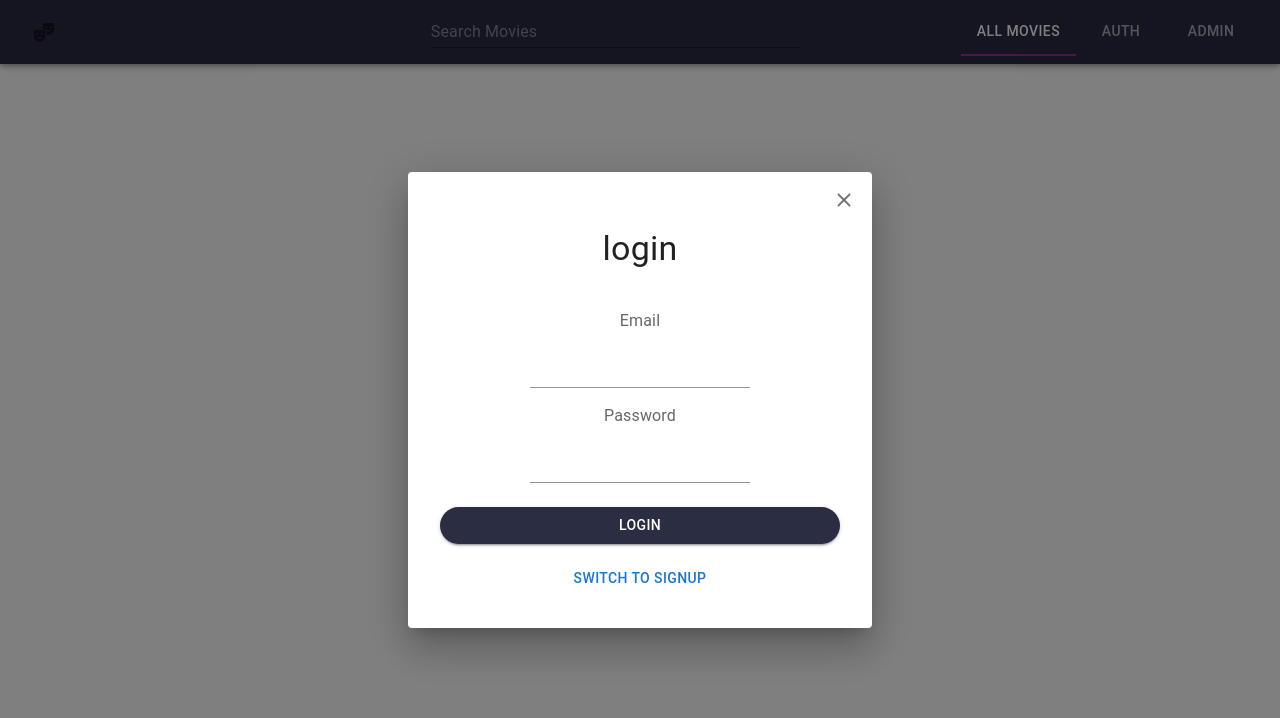
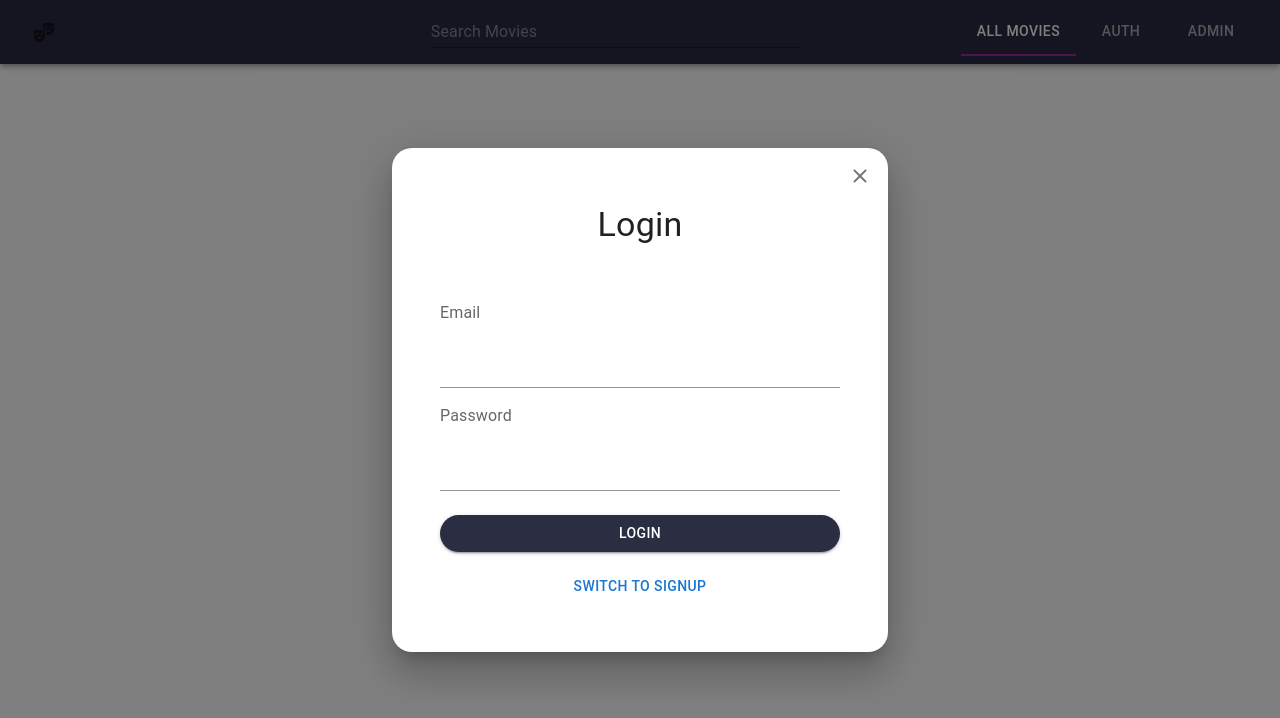
Before and after one commit to prrernaa/movie-booking-application, a React (Create React App) app in the folder movie/: page /auth in a window 1280 px wide. Shown: the top 718 px of the page. Built offline with nearby package versions, Linux system fonts and the light colour scheme; no server answers.

Commit message:
moviedata app insex change

```diff
--- a/movie/src/App.js
+++ b/movie/src/App.js
@@ -1,54 +1,50 @@
-import { useEffect } from "react";
-import { useDispatch, useSelector } from "react-redux";
 import { Route, Routes } from "react-router-dom";
+import Header from "./components/Header";
+import Homepage from "./components/Homepage";
+import Movies from "./components/Movies/Movies";
 import Admin from "./components/Admin/Admin";
 import Auth from "./components/Auth/Auth";
+import {useDispatch, useSelector} from "react-redux";
+import { useEffect } from "react";
+import { adminActions, userActions } from "./store";
 import Booking from "./components/Bookings/Booking";
-import Header from "./components/Header";
-import Homepage from "./components/Homepage";
+import UserProfile from "./Profile/UserProfile";
 import AddMovies from "./components/Movies/AddMovies";
-import Movies from "./components/Movies/Movies";
 import AdminProfile from "./Profile/AdminProfile";
-import UserProfile from "./Profile/UserProfile";
-import { adminActions, userActions } from "./store";
 
 function App() {
-  const dispatch=useDispatch();
-  const isAdminLoggedIn=useSelector((state)=>state.admin.isLoggedIn);
-  const isUserLoggedIn=useSelector((state)=>state.user.isLoggedIn);
-  console.log("isAdminLoggedIN",isAdminLoggedIn)
-  console.log("isUserLoggedIN",isUserLoggedIn)
+  const dispatch = useDispatch();
+  const isAdminLoggedIn = useSelector((state)=>state.admin.isLoggedIn)
+  const isUserLoggedIn = useSelector((state)=>state.user.isLoggedIn)
 
-  useEffect(()=>{
-    if(localStorage.getItem("userId"))
-    {
+  console.log("isAdminLoggedIn: ", isAdminLoggedIn);
+  console.log("isUserLoggedIn: ", isUserLoggedIn);
+
+  useEffect(() => {
+    if (localStorage.getItem("userId")) {
       dispatch(userActions.login());
     }
-    else if(localStorage.getItem("adminId"))
-    {
+    else if(localStorage.getItem("adminId")) {
       dispatch(adminActions.login());
     }
-  },[])
+  }, );
+
   return (
-    <div>
-    {/* Header */}
-    <Header/>
+   <div>
+   <Header />
     <section>
       <Routes>
-      <Route path="/" element={<Homepage/>}/>
-      <Route path="/movies" element={<Movies/>}/>
-      <Route path="/admin" element={<Admin/>}/>
-      <Route path="/auth" element={<Auth/>}/>
-      <Route path="/booking/:id" element={<Booking/>}/>
-      {/* <Route path="/user" element={<UserProfile/>}/> */}
-      <Route path="/user" element={<UserProfile/>}/>
-          <Route path="/add" element={<AddMovies />} />
-          <Route path="/user-admin" element={<AdminProfile />} />
-
+        <Route path="/" element={<Homepage/>} />
+        <Route path="/movies" element={<Movies/>} />
+        <Route path="/admin" element={<Admin/>} />
+        <Route path="/auth" element={<Auth/>} />
+        <Route path="/booking/:id" element={<Booking/>} />
+        <Route path="/user" element={<UserProfile/>} />
+        <Route path="/add" element={<AddMovies/>}/>
+        <Route path="/user-admin" element={<AdminProfile/>}/>
       </Routes>
     </section>
-    </div>
-
+   </div>
   );
 }
 
--- a/movie/src/components/Auth/AuthForm.js
+++ b/movie/src/components/Auth/AuthForm.js
@@ -1,59 +1,70 @@
-import { Button, Dialog, FormLabel, IconButton, TextField, Typography } from '@mui/material'
-import { Box } from '@mui/system'
+import { Box, Button, Dialog, FormLabel, IconButton, TextField, Typography } from '@mui/material'
 import React, { useState } from 'react'
-import CloseRoundedIcon from '@mui/icons-material/CloseRounded';
-const labelStyle={mt:1,mb:1};
-const AuthForm = ({onSubmit ,isAdmin }) => {
+import ClearRoundedIcon from '@mui/icons-material/ClearRounded';
+import { useNavigate } from 'react-router-dom';
+
+const labelStyle = {mt:1, mb:2}
+
+const AuthForm = ({onSubmit, isAdmin}) => {
+
+    const navigate = useNavigate();
+    const crossHandler = () => {
+        navigate("/")
+    }
+
     const [inputs, setinputs] = useState({
-        name:"",
-        email:"",
-        password:"",
+        name: '',
+        email: '',
+        password: ''
     });
-
     const [isSignup, setisSignup] = useState(false);
-
-    const handleChange=(e)=>{
+    const handleChange = (e) => {
         setinputs((prevState)=>({
             ...prevState,
-            [e.target.name] : e.target.value,
-
+            [e.target.name]: e.target.value,
+            // [e.target.email]: e.target.email,
+            // [e.target.password]: e.target.password
         }))
     }
-    const handleSubmit=(e)=>{
+    const handleSubmit = (e) => {
         e.preventDefault();
-        onSubmit({inputs,signup:isAdmin?false:isSignup});
-
-
+        onSubmit({inputs, signup: isAdmin?false:isSignup});
     }
 
   return (
-   <Dialog paperProps={{style:{borderRadius:20}}}open={true}>
-   <Box sx={{ml:'auto',padding:1}}>
-    <IconButton>
-        <CloseRoundedIcon/>
+    <Dialog PaperProps={{style:{borderRadius:20}}} open={true}>
+        <Box sx={{ ml:'auto', padding:1 }}>
+            <IconButton onClick={crossHandler}>
+            <ClearRoundedIcon />
             </IconButton>
-
         </Box>
-    <Typography variant='h4' textAlign={'center'}>
-    {isSignup?'Signup':'login'}
+        <Typography variant='h4' textAlign={'center'} >
+         {isSignup?"Signup":"Login"}
         </Typography>
         <form onSubmit={handleSubmit}>
-        <Box display="flex" justifyContent={'center'} flexDirection='column' width={400} margin='auto' alignItems={'center'} padding={4}>
-           { !isAdmin &&isSignup &&<><FormLabel sx={labelStyle}>Name</FormLabel>
-            <TextField  value={inputs.name} onChange={handleChange}  variant='standard' margin='normal'  type={'text'} name='name'/> </>
+            <Box padding={6} display={'flex'} justifyContent={'center'} flexDirection={'column'} width={400} margin={'auto'} alignContent={'center'}>
 
-            }
-
+                { !isAdmin && isSignup && (
+                    <>
+                    <FormLabel sx={labelStyle}>Name</FormLabel>
+                <TextField value={inputs.name} onChange={handleChange} variant='standard' margin='normal' type={'name'} name='name' />
+                </>
+                )}
 
                 <FormLabel sx={labelStyle}>Email</FormLabel>
-            <TextField value={inputs.email} onChange={handleChange} variant='standard' margin='normal'  type={'email'} name='email'/>
+                <TextField value={inputs.email} onChange={handleChange} variant='standard' margin='normal' type={'email'} name='email' />
+
                 <FormLabel sx={labelStyle}>Password</FormLabel>
-            <TextField  value={inputs.password} onChange={handleChange}  variant='standard' margin='normal'  type={'password'} name='password'/>
-            <Button sx={{mt:2,borderRadius:10,bgcolor:'#2b2d42'}}type="submit" fullWidth variant='contained'> {isSignup?'Signup':'login'} </Button>
-     {  !isAdmin &&    ( <Button onClick={()=>{
-                setisSignup(!isSignup)
-            }} sx={{mt:2,borderRadius:10}} fullWidth > Switch To {isSignup?"Login":"Signup"}</Button>)}
+                <TextField value={inputs.password} onChange={handleChange} variant='standard' margin='normal' type={'password'} name='password' />
 
+                <Button sx={{ mt:2, borderRadius:10, bgcolor:"#2b2d42"}} type='submit' fullWidth variant='contained'>
+                    {isSignup?"Signup":"Login"}
+                </Button>
+
+                { !isAdmin &&
+                    (<Button onClick={() => setisSignup(!isSignup)} sx={{ mt:2, borderRadius:10}} fullWidth >
+                    Switch to {isSignup?"Login":"Signup"}
+                </Button>)}
             </Box>
         </form>
     </Dialog>
--- a/movie/src/components/Movies/Movies.js
+++ b/movie/src/components/Movies/Movies.js
@@ -1,28 +1,31 @@
 import React, { useEffect, useState } from 'react'
 import { Box } from '@mui/system'
 import { Typography } from '@mui/material'
-import { getAllMovies } from '../../Api-helpers/api-helpers';
-import MovieItems from './MovieItem'
+import MovieItem from './MovieItem'
+import { getAllMovies } from '../../Api-helpers/api-helpers'
 const Movies = () => {
   const [Movies, setMovies] = useState([])
   useEffect(()=>{
-    getAllMovies().then((data)=>setMovies(data.movies)).catch((err)=>console.log(" no data found"))
+    getAllMovies().then((data)=>setMovies(data.movies)).catch((err)=>console.log(err))
   }
   ,[])
-
 
   return (
     <Box margin={"auto"} marginTop={4}>
   <Typography variant='h4' padding={2} textAlign='center' bgcolor={'#900C3F'} width="40%" color="white" margin={"auto"}>
     All Movies
   </Typography>
-  <Box width={"100%"} margin={'auto'} marginTop='5' display={"flex"} justifyContent='flex-start' flexWrap={'wrap'}>
-    {Movies.map((item,idex)=>
-      <MovieItems id={item._id} title={item.title} posterUrl={item.posterUrl} releaseDate={item.releaseDate} key={idex}/>
+  <Box width={"100%"} margin={'auto'} marginTop='5' padding={4} display={"flex"} justifyContent='flex-start' flexWrap={'wrap'}>
+    {Movies.map((item,index)=>
+      <MovieItem id={item._id}
+        title={item.title}
+        posterUrl={item.posterUrl}
+        releaseDate={item.releaseDate}
+        key={index} />
     )}
   </Box>
-    </Box>
+  </Box>
   )
 }
 
-export default Movies;
+export default Movies
--- a/movie/src/index.js
+++ b/movie/src/index.js
@@ -2,18 +2,24 @@ import React from 'react';
 import ReactDOM from 'react-dom/client';
 import './index.css';
 import App from './App';
+import {BrowserRouter} from 'react-router-dom'
 import axios from 'axios';
-import {Provider} from 'react-redux'
-import {BrowserRouter} from 'react-router-dom';
+import { Provider } from 'react-redux';
 import { store } from './store';
+// import { LocalizationProvider } from '@mui/x-date-pickers';
+// import { AdapterDayjs } from '@mui/x-date-pickers/AdapterDayjs'
+
 const root = ReactDOM.createRoot(document.getElementById('root'));
-axios.defaults.baseURL="http://localhost:5000";
+axios.defaults.baseURL="https://movie-booking-app-0wnl.onrender.com"
 root.render(
   <React.StrictMode>
   <BrowserRouter>
   <Provider store={store}>
+
     <App />
-    </Provider>
-    </BrowserRouter>
+
+  </Provider>
+  </BrowserRouter>
   </React.StrictMode>
+
 );
```
Also changed, not shown: 1 other file (tests, documents, lock files or other folders). Lines whose indentation alone changed are shown as unchanged.
